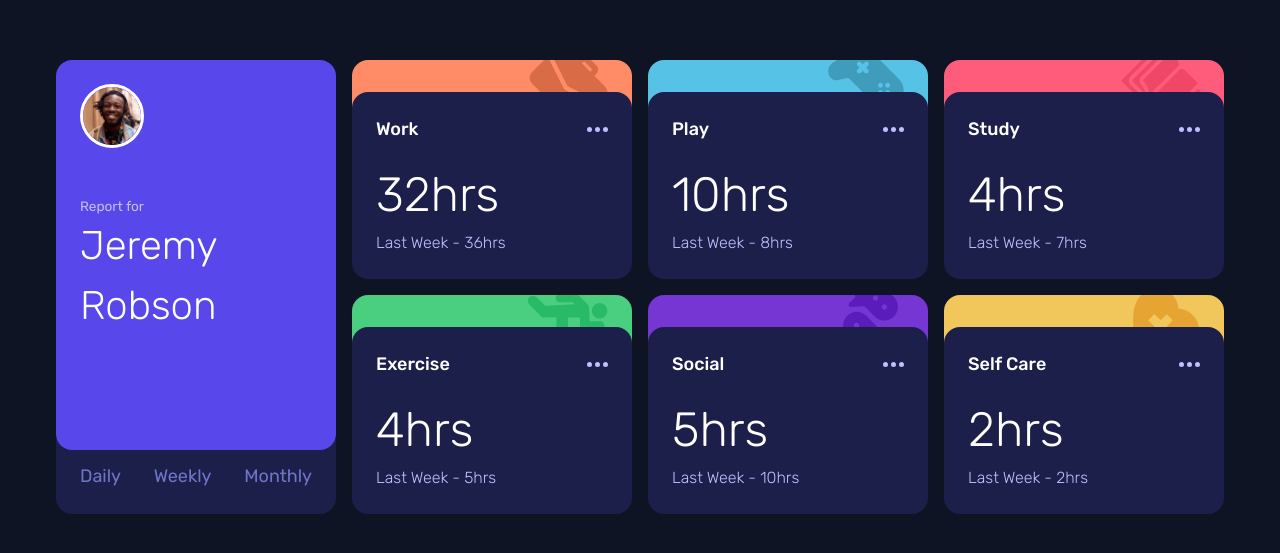
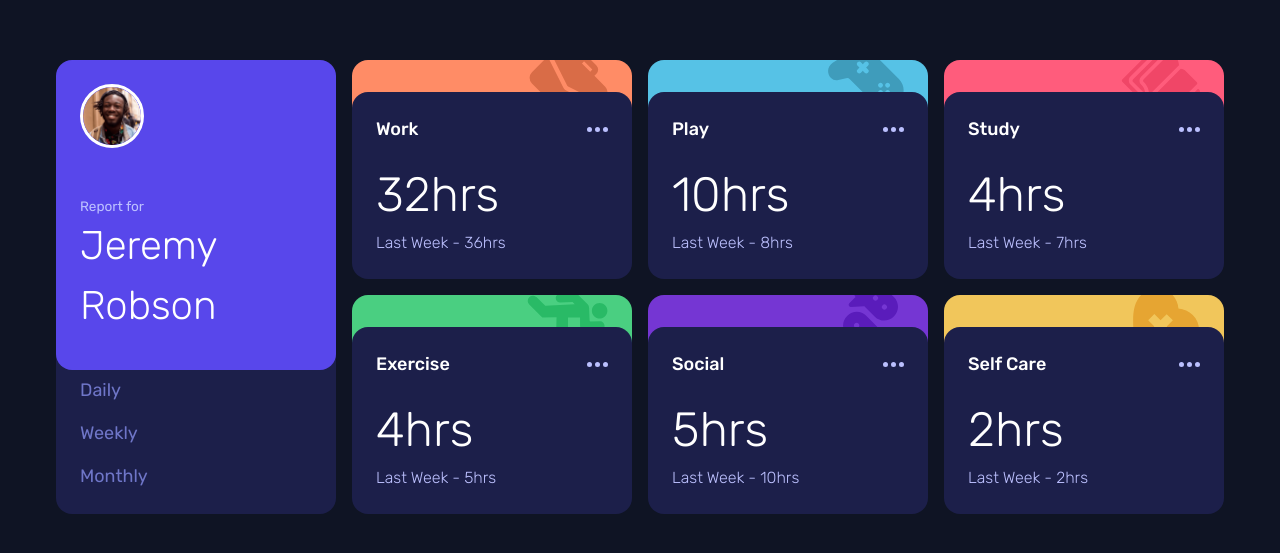
Before and after one commit to Matej-ch/time-tracking-dashboard, a React (Vite) app: page / in a window 1280 px wide. Shown: the part 113-666 px from the top of the page. Built offline with nearby package versions, Linux system fonts and the light colour scheme.

Commit message:
fix styling

```diff
--- a/src/DashboardUserProfile.scss
+++ b/src/DashboardUserProfile.scss
@@ -71,7 +71,7 @@
 
     .front {
       flex-direction: column;
-      height: 100%;
+      height: calc(100% - var(--offset) - 1rem);
       align-items: start;
       gap: 3rem;
 
@@ -82,5 +82,10 @@
         }
       }
     }
+
+    .back {
+      flex-direction: column;
+      gap: 1rem;
+    }
   }
 }
```
